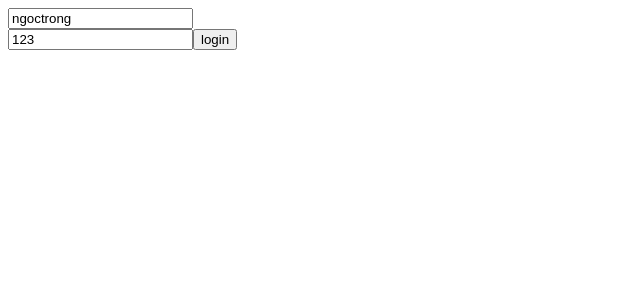
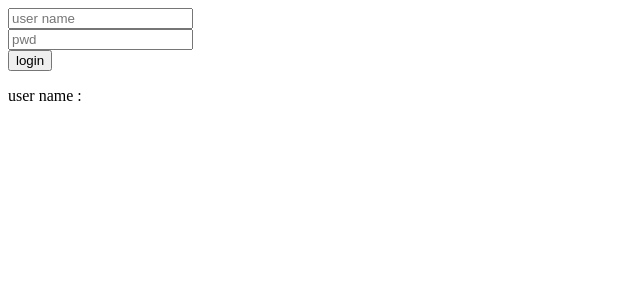
Before and after one commit to ntrong2009/angular, an Angular app: page / in a window 1280 px wide. Shown: the top 300 px of the page, without its empty margins (0-640 px from the left). Built offline with nearby package versions, Linux system fonts and the light colour scheme.

Commit message:
trong commit

```diff
--- a/src/app/app.component.html
+++ b/src/app/app.component.html
@@ -1,10 +1 @@
-<div>
-    <form [formGroup]="formData" (ngSubmit)="onClickSubmit(formData.value)">
-        <input type="text" name="username" formControlName="username">
-        <br>
-        <input type="pwd" name="pwd" formControlName="pwd">
-        <input type="submit" value="login">
-    </form>
-</div>
-
-<h1>{{ username }}</h1>
+<app-model-driven-form></app-model-driven-form>
--- a/src/app/app.component.ts
+++ b/src/app/app.component.ts
@@ -8,18 +8,10 @@ import { FormGroup, FormControl } from '@angular/forms';
   styleUrls: ['./app.component.css']
 })
 export class AppComponent implements OnInit {
-  username;
-  formData;
+
   constructor() {}
 
   ngOnInit() {
-    this.formData = new FormGroup({
-      username: new FormControl('ngoctrong'),
-      pwd: new FormControl('123')
-    });
   }
 
-  onClickSubmit(data) {
-    this.username = data.username;
-  }
 }
--- a/src/app/app.module.ts
+++ b/src/app/app.module.ts
@@ -1,7 +1,6 @@
+import { ModelDrivenForm } from './model-driven-form/model-driven-form.module';
 import { BrowserModule } from '@angular/platform-browser';
 import { NgModule } from '@angular/core';
-
-import { ReactiveFormsModule } from '@angular/forms';
 
 import { AppComponent } from './app.component';
 
@@ -11,7 +10,7 @@ import { AppComponent } from './app.component';
   ],
   imports: [
     BrowserModule,
-    ReactiveFormsModule
+    ModelDrivenForm
   ],
   providers: [],
   bootstrap: [AppComponent]
--- /dev/null
+++ b/src/app/model-driven-form/model-driven-form.component.html
@@ -0,0 +1,14 @@
+<div>
+    <form [formGroup]="formData" (ngSubmit)="onClickSubmit(formData.value)">
+        <input type="text" class="" name="username" placeholder="user name" formControlName="userName">
+        <span style="color: red;" *ngIf="formData.controls['userName'].touched && formData.controls['userName'].invalid">require user name</span>
+        <br/>
+        <input type="text" class="" name="pwd" placeholder="pwd" formControlName="pwd">
+        <br/>
+        <button type="submit">login</button>
+    </form>
+</div>
+
+<p>
+    user name : {{ userName }}
+</p>
--- /dev/null
+++ b/src/app/model-driven-form/model-driven-form.component.ts
@@ -0,0 +1,33 @@
+import { Component, OnInit } from '@angular/core';
+
+import { FormGroup, FormControl, Validators } from '@angular/forms';
+
+@Component({
+  selector: 'app-model-driven-form',
+  templateUrl: './model-driven-form.component.html',
+  styleUrls: ['./model-driven-form.component.css']
+})
+export class ModelDrivenFormComponent implements OnInit {
+
+  userName;
+
+  formData: FormGroup;
+
+  constructor() { }
+
+  ngOnInit(): void {
+    this.formData = new FormGroup({
+      userName: new FormControl('', Validators.compose([
+        Validators.required,
+        Validators.minLength(3),
+        Validators.maxLength(20),
+      ])),
+      pwd: new FormControl(null)
+    });
+  }
+
+  onClickSubmit(data) {
+    this.userName = data.userName;
+    this.formData.markAllAsTouched();
+  }
+}
--- /dev/null
+++ b/src/app/template-diven-form/template-diven-form.component.html
@@ -0,0 +1 @@
+<p>template-diven-form works!</p>
```
Also changed, not shown: src/app/model-driven-form/model-driven-form.module.ts (added, +19 -0 lines), src/app/template-diven-form/template-diven-form.component.ts (added, +15 -0 lines), src/app/template-diven-form/template-driven-from.module.ts (added, +15 -0 lines), src/app/model-driven-form/model-driven-form.component.css (added), src/app/template-diven-form/template-diven-form.component.css (added).
